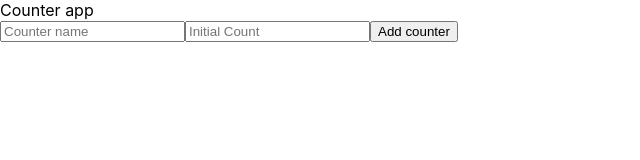
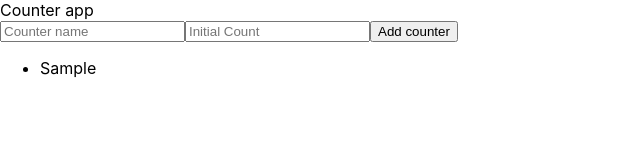
Before and after one commit to djordje47/countThemAll, a React (Create React App) app: page / in a window 1280 px wide. Both pictures are taken after typing "Sample", "5" into the empty fields and a click on the button "Add counter". Shown: the top 160 px of the page, without its empty margins (0-640 px from the left). Built offline with nearby package versions, Linux system fonts and the light colour scheme.

Commit message:
Added list element of single counter.

```diff
--- a/src/components/CounterListComponent.js
+++ b/src/components/CounterListComponent.js
@@ -5,7 +5,7 @@ export default function CounterListComponent(props) {
     return (
         <div>
             <ul>
-
+                {props.counters.map((counter) => <li>{counter.counterName}</li>)}
             </ul>
         </div>
     );
```
Lines whose indentation alone changed are shown as unchanged.
